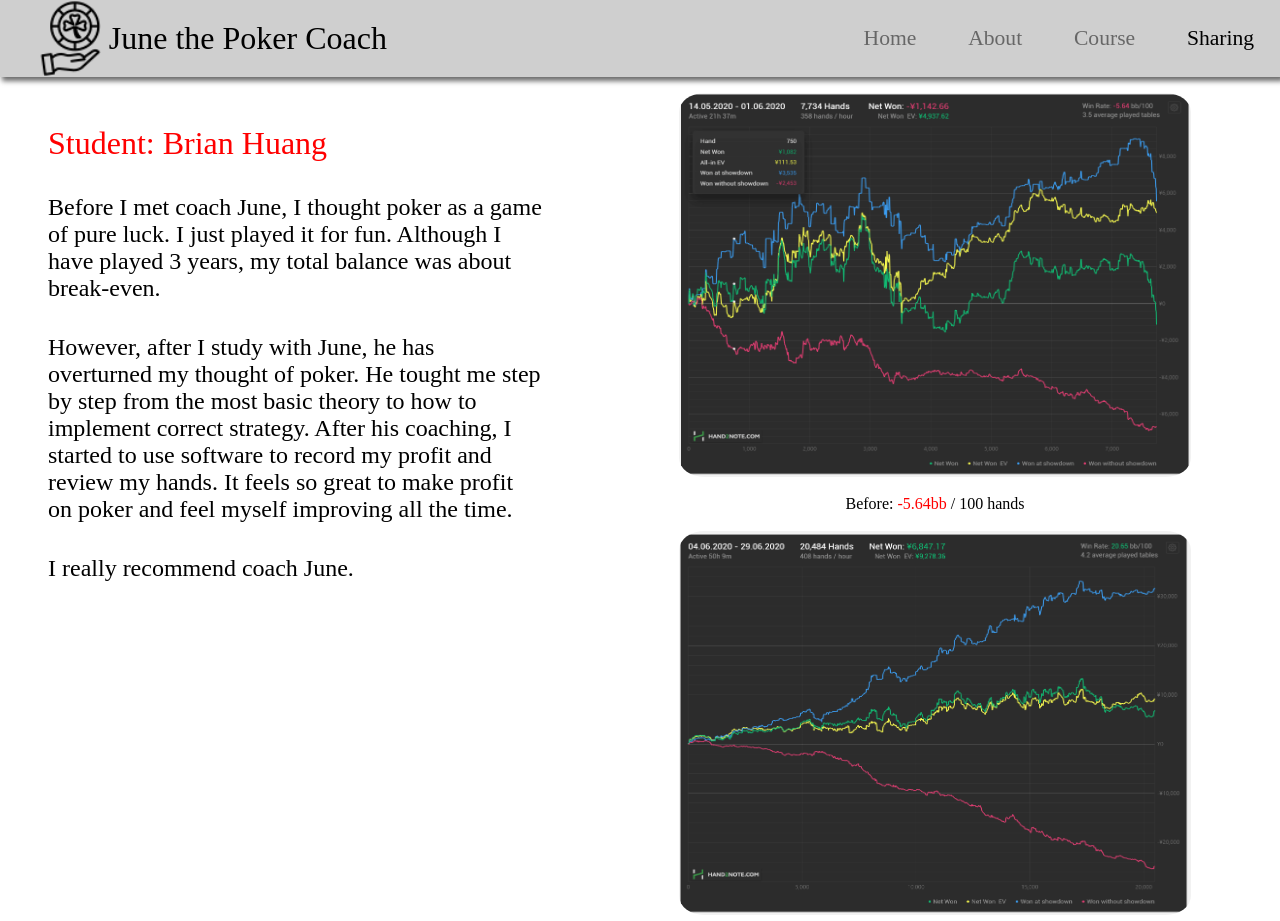
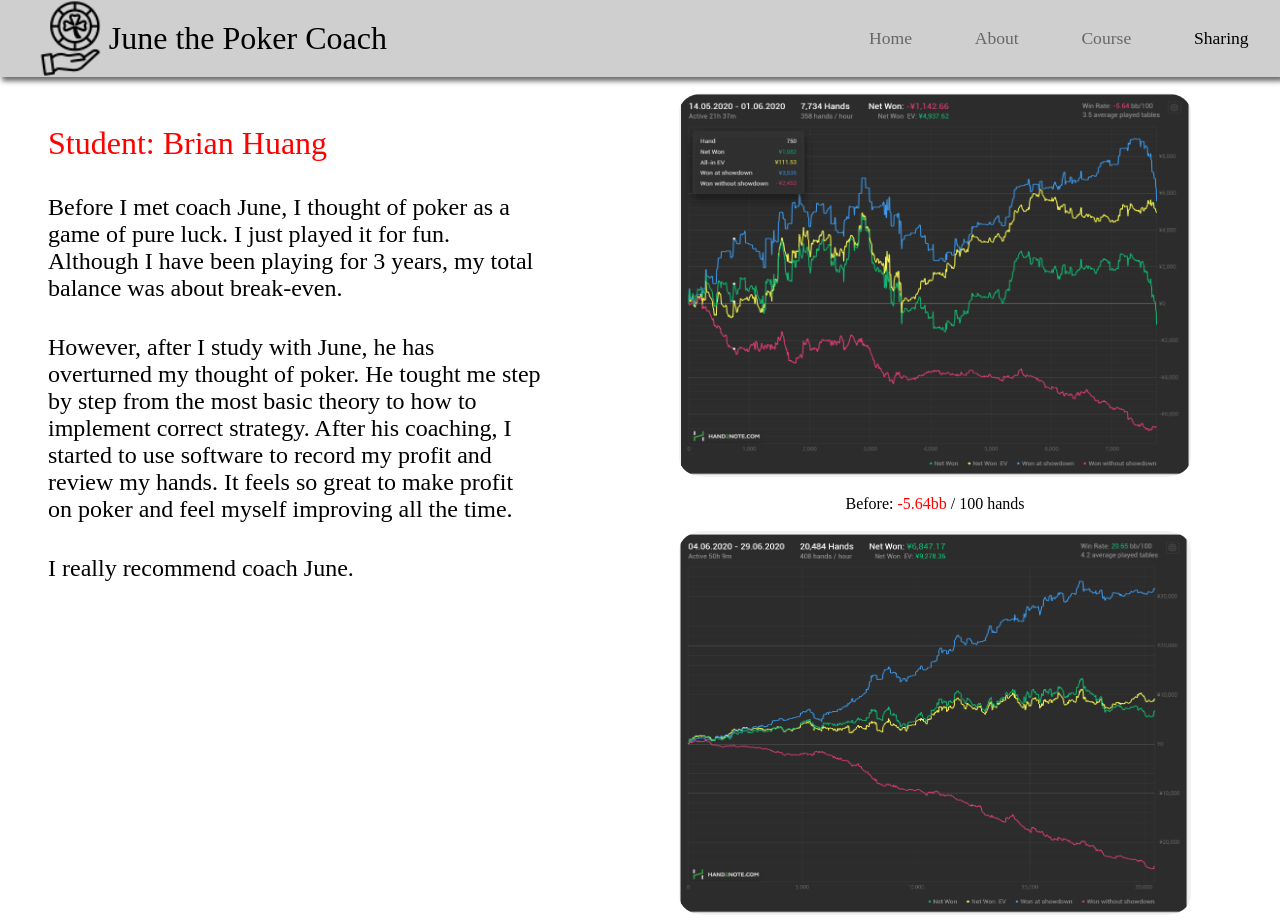
Before and after one commit to shaq2000/project_poker_coaching_website, a plain HTML site: page sharing.html in a window 1280 px wide. Shown: the top 921 px of the page. Drawn offline with Linux system fonts and the light colour scheme; a web font is replaced by a local one.

Commit message:
third modified

```diff
--- a/sharing.html
+++ b/sharing.html
@@ -39,7 +39,7 @@
                 Student: Brian Huang
             </h1>
             <p>
-                Before I met coach June, I thought poker as a game of pure luck. I just played it for fun. Although I have played 3 years, my total balance was about break-even.
+                Before I met coach June, I thought of poker as a game of pure luck. I just played it for fun. Although I have been playing for 3 years, my total balance was about break-even.
             </p>
             <p>
                 However, after I study with June, he has overturned my thought of poker. He tought me step by step from the most basic theory to how to implement correct strategy. After his coaching, I started to use software to record my profit and review my hands. It feels so great to make profit on poker and feel myself improving all the time.
--- a/styles/components/header.scss
+++ b/styles/components/header.scss
@@ -45,8 +45,8 @@ header {
         a {
           color: rgba(0, 0, 0, 0.5);
           text-decoration: none;
-          font-size: 1.35rem;
-          padding: 1rem;
+          font-size: 1.1rem;
+          padding: 0.75rem;
         }
         &:hover {
           background-color: rgba(0, 0, 0, 0.1);
--- a/styles/sharing.scss
+++ b/styles/sharing.scss
@@ -33,7 +33,7 @@ main {
         height: 30vw;
       }
       img:hover {
-        transform: scale(1.1);
+        transform: scale(1.05);
       }
     }
   }
@@ -53,7 +53,7 @@ main {
           border-radius: 50%;
         }
         img:hover {
-          transform: scale(1.2);
+          transform: scale(1.05);
         }
       }
     }
```
Also changed, not shown: styles/about.css, styles/components/header.css, styles/course.css, styles/index.css, styles/sharing.css, 5 other files.
